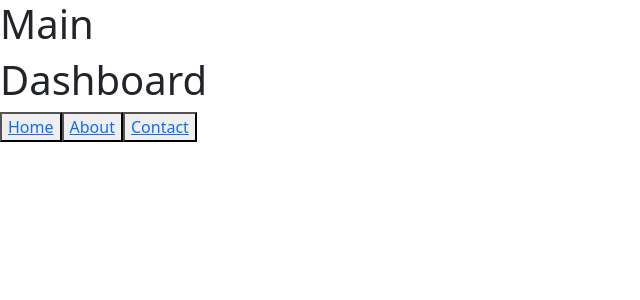
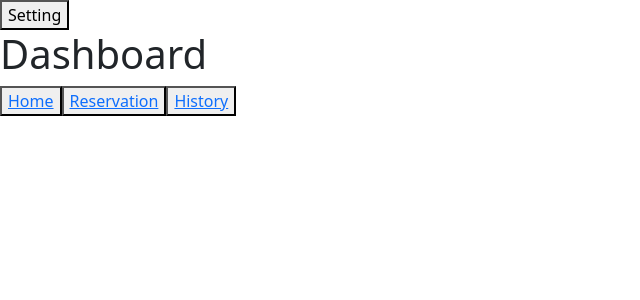
Before and after one commit to YahyaAxmed/naimuri, a React (Create React App) app in the folder frontend/: page / in a window 1280 px wide. Shown: the top 300 px of the page, without its empty margins (0-640 px from the left). Built offline with nearby package versions, Linux system fonts and the light colour scheme.

Commit message:
Setting_Integrated

```diff
--- /dev/null
+++ b/frontend/src/Setting.jsx
@@ -0,0 +1,11 @@
+import logo from './logo.svg';
+import React from 'react';
+//import './App.css';
+
+function Setting() {
+  return (
+    <button>Settng</button>
+  );
+}
+
+export default Setting;
--- a/frontend/src/UserLayout.jsx
+++ b/frontend/src/UserLayout.jsx
@@ -1,16 +1,43 @@
-import logo from './logo.svg';
 import React from 'react';
-//import './App.css';
-import Login from './Login';
-import User_NavBar from './UserNavBar';
+import { Tab, TabGroup, TabList, TabPanel, TabPanels } from '@headlessui/react';
+import { BrowserRouter as Router, Route, Routes, Link } from 'react-router-dom';
 
-function UserLayout() {
+// Import your tab content components
+import UserDashboard from './UserDashboard';
+import UserReservaton from './UserReservation';
+import UserHistory from './UserHistory';
+import Setting from './Setting';
+
+function User_Layout() {
   return (
-    <div>
-        <h1>Main</h1>
-      <User_NavBar></User_NavBar>
-    </div>
+    <Router>
+      <div>
+        <button>Setting</button>
+        <TabGroup>
+        <TabPanels>
+          <TabPanel>
+          <Routes>
+          <Route path="/" element={<UserDashboard />} />
+          <Route path="/reservation" element={<UserReservaton />} />
+          <Route path="/history" element={<UserHistory />} />
+        </Routes>
+          </TabPanel>
+        </TabPanels>
+        <TabList>
+          <Tab>
+            <Link to="/">Home</Link>
+          </Tab>
+          <Tab>
+            <Link to="/reservation">Reservation</Link>
+          </Tab>
+          <Tab>
+            <Link to="/history">History</Link>
+          </Tab>
+        </TabList>
+        </TabGroup>
+      </div>
+    </Router>
   );
 }
 
-export default UserLayout;
+export default User_Layout;
--- a/frontend/src/UserNavBar.jsx
+++ /dev/null
@@ -1,41 +0,0 @@
-import React from 'react';
-import { Tab, TabGroup, TabList, TabPanel, TabPanels } from '@headlessui/react';
-import { BrowserRouter as Router, Route, Routes, Link } from 'react-router-dom';
-
-// Import your tab content components
-import UserDashboard from './UserDashboard';
-import UserReservaton from './UserReservation';
-import UserHistory from './UserHistory';
-
-function User_NavBar() {
-  return (
-    <Router>
-      <div>
-        <TabGroup>
-        <TabPanels>
-          <TabPanel>
-          <Routes>
-          <Route path="/" element={<UserDashboard />} />
-          <Route path="/about" element={<UserReservaton />} />
-          <Route path="/contact" element={<UserHistory />} />
-        </Routes>
-          </TabPanel>
-        </TabPanels>
-        <TabList>
-          <Tab>
-            <Link to="/">Home</Link>
-          </Tab>
-          <Tab>
-            <Link to="/about">About</Link>
-          </Tab>
-          <Tab>
-            <Link to="/contact">Contact</Link>
-          </Tab>
-        </TabList>
-        </TabGroup>
-      </div>
-    </Router>
-  );
-}
-
-export default User_NavBar;
```
